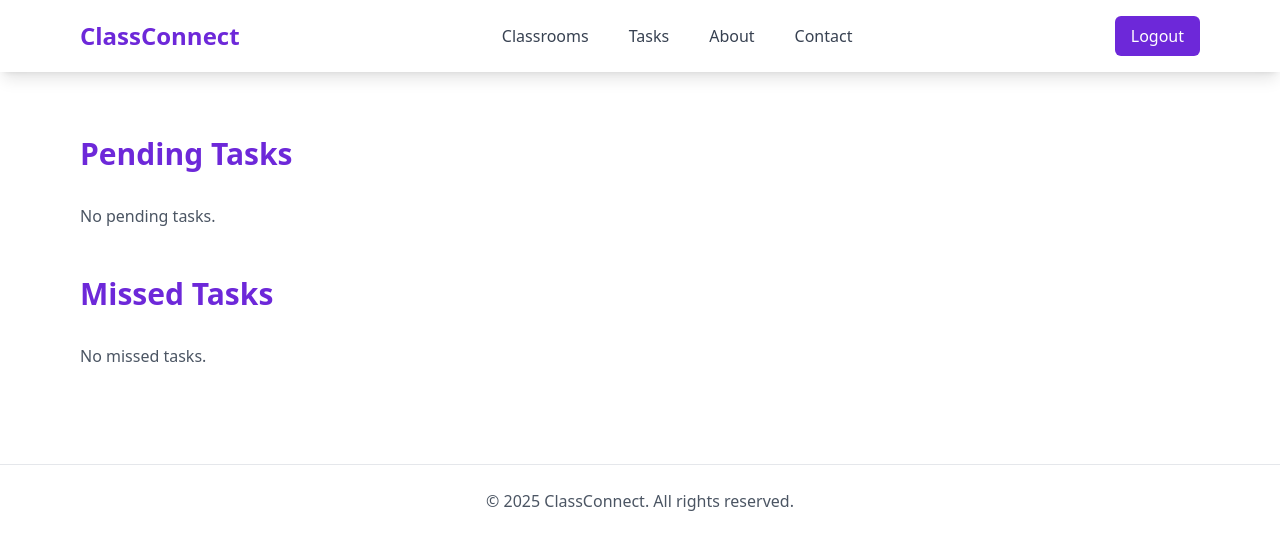
After one commit to MalikHashirShakeel/Classroom-Web-App, a Django app: page /classroom/tasks/ in a window 1280 px wide. The commit adds this page. Shown: the top 550 px of the page. Run offline with Django 5.2, Linux system fonts and the light colour scheme; the visitor is signed in with stand-in values (Sample User, id 1); data that the repository does not hold is empty; some libraries are stand-ins or nearby versions.

Commit message:
Made the navbar fully functional

```diff
--- /dev/null
+++ b/classroom_web_app/classroom/templates/classroom/task_list.html
@@ -0,0 +1,45 @@
+{% extends 'base.html' %}
+
+{% block title %}Tasks - ClassConnect{% endblock %}
+
+{% block content %}
+<div class="max-w-6xl mx-auto px-4 py-8">
+    <!-- Pending Tasks Section -->
+    <h1 class="text-3xl font-bold text-custom-purple mb-8">Pending Tasks</h1>
+    <div class="space-y-4">
+        {% for task in pending_tasks %}
+        <div class="p-6 rounded-lg shadow-md {% if task.urgency == 'green' %}bg-green-100{% elif task.urgency == 'orange' %}bg-yellow-100{% else %}bg-red-100{% endif %}">
+            <div class="flex justify-between items-center">
+                <div>
+                    <h2 class="text-xl font-semibold text-gray-800">{{ task.title }}</h2>
+                    <p class="text-gray-600">Due: {{ task.due_date|date:"M d, Y H:i" }}</p>
+                    <p class="text-gray-600">Classroom: {{ task.classroom }}</p>
+                </div>
+                <a href="{% url 'view_assignment' task.id %}" class="bg-custom-purple text-white px-4 py-2 rounded-md hover:bg-purple-700">View</a>
+            </div>
+        </div>
+        {% empty %}
+        <p class="text-gray-600">No pending tasks.</p>
+        {% endfor %}
+    </div>
+
+    <!-- Missed Tasks Section -->
+    <h1 class="text-3xl font-bold text-custom-purple mt-12 mb-8">Missed Tasks</h1>
+    <div class="space-y-4">
+        {% for task in missed_tasks %}
+        <div class="p-6 rounded-lg shadow-md bg-gray-100">
+            <div class="flex justify-between items-center">
+                <div>
+                    <h2 class="text-xl font-semibold text-gray-800">{{ task.title }}</h2>
+                    <p class="text-gray-600">Due: {{ task.due_date|date:"M d, Y H:i" }}</p>
+                    <p class="text-gray-600">Classroom: {{ task.classroom }}</p>
+                </div>
+                <a href="{% url 'view_assignment' task.id %}" class="bg-custom-purple text-white px-4 py-2 rounded-md hover:bg-purple-700">View</a>
+            </div>
+        </div>
+        {% empty %}
+        <p class="text-gray-600">No missed tasks.</p>
+        {% endfor %}
+    </div>
+</div>
+{% endblock %}
--- a/classroom_web_app/classroom/urls.py
+++ b/classroom_web_app/classroom/urls.py
@@ -3,6 +3,7 @@ from . import views
 
 urlpatterns = [
     path('', views.classroom_list, name='classroom_list'),  # View all classrooms
+    path('tasks/', views.task_list, name='task_list'),  # View all tasks
     path('create/', views.create_classroom, name='create_classroom'),  # Create a new class
     path('join/', views.join_classroom, name='join_classroom'),  # Join a classroom
     path('<int:classroom_id>/', views.classroom_detail, name='classroom_detail'),  # View class details
--- a/classroom_web_app/classroom/views.py
+++ b/classroom_web_app/classroom/views.py
@@ -459,3 +459,48 @@ def leave_classroom(request, classroom_id):
         return redirect('classroom_list')  # Redirect to the classroom list after leaving
 
     return redirect('classroom_detail', classroom_id=classroom.id)
+
+#------------------------------------------------------------
+
+@login_required
+def task_list(request):
+    """View to display all pending and missed tasks from all classrooms."""
+    # Get all classrooms the user is enrolled in
+    enrolled_classrooms = Classroom.objects.filter(enrollment__student=request.user)
+
+    # Get all assignments from these classrooms
+    assignments = Assignment.objects.filter(classroom__in=enrolled_classrooms).order_by('due_date')
+
+    # Calculate urgency for pending tasks and identify missed tasks
+    pending_tasks = []
+    missed_tasks = []
+    now = timezone.now()
+    for assignment in assignments:
+        if assignment.due_date > now:  # Assignment is pending
+            time_left = assignment.due_date - now
+            if time_left <= timedelta(days=1):  # Due tomorrow or sooner
+                urgency = 'red'
+            elif time_left <= timedelta(days=3):  # Due in 3 days
+                urgency = 'orange'
+            else:  # Due in more than 3 days
+                urgency = 'green'
+            pending_tasks.append({
+                'id': assignment.id,
+                'title': assignment.title,
+                'due_date': assignment.due_date,
+                'urgency': urgency,
+                'classroom': assignment.classroom.name,
+            })
+        else:  # Assignment is missed
+            missed_tasks.append({
+                'id': assignment.id,
+                'title': assignment.title,
+                'due_date': assignment.due_date,
+                'classroom': assignment.classroom.name,
+            })
+
+    context = {
+        'pending_tasks': pending_tasks,
+        'missed_tasks': missed_tasks,
+    }
+    return render(request, 'classroom/task_list.html', context)
--- a/classroom_web_app/templates/base.html
+++ b/classroom_web_app/templates/base.html
@@ -33,16 +33,24 @@
                     <a href="/" class="text-2xl font-bold text-custom-purple">ClassConnect</a>
                 </div>
                 <!-- Nav Links -->
-                <div class="hidden md:flex space-x-10">
-                    <a href="/" class="text-gray-700 hover:text-custom-purple">Classrooms</a>
-                    <a href="/tasks/" class="text-gray-700 hover:text-custom-purple">Tasks</a>
-                    <a href="/about/" class="text-gray-700 hover:text-custom-purple">About</a>
-                    <a href="/contact/" class="text-gray-700 hover:text-custom-purple">Contact</a>
-                </div>
+                {% if user.is_authenticated %}
+                    <div class="hidden md:flex space-x-10">
+                        <a href="/classroom/" class="text-gray-700 hover:text-custom-purple">Classrooms</a>
+                        <a href="/classroom/tasks/" class="text-gray-700 hover:text-custom-purple">Tasks</a>
+                        <a href="/about-us/" class="text-gray-700 hover:text-custom-purple">About</a>
+                        <a href="/contact/" class="text-gray-700 hover:text-custom-purple">Contact</a>
+                    </div>
+                {% endif %}
                 <!-- Auth Buttons -->
                 <div class="flex items-center space-x-4">
-                    <a href="/login/" class="text-gray-700 hover:text-custom-purple">Login</a>
-                    <a href="/register/" class="bg-custom-purple text-white px-4 py-2 rounded-md hover:bg-purple-700">Sign Up</a>
+                    {% if user.is_authenticated %}
+                        <!-- Logout Button -->
+                        <a href="/users/logout/" class="bg-custom-purple text-white px-4 py-2 rounded-md hover:bg-purple-700">Logout</a>
+                    {% else %}
+                        <!-- Login and Sign Up Buttons -->
+                        <a href="/users/login/" class="text-gray-700 hover:text-custom-purple">Login</a>
+                        <a href="/users/register/" class="bg-custom-purple text-white px-4 py-2 rounded-md hover:bg-purple-700">Sign Up</a>
+                    {% endif %}
                 </div>
             </div>
         </div>
--- a/classroom_web_app/users/urls.py
+++ b/classroom_web_app/users/urls.py
@@ -4,4 +4,5 @@ from . import views
 urlpatterns = [
     path('register/', views.register, name='register'),
     path('login/', views.login_view, name='login'),
+    path('logout/', views.user_logout, name='logout'),
 ]
```
Also changed, not shown: classroom_web_app/users/views.py (+6 -1 lines).
